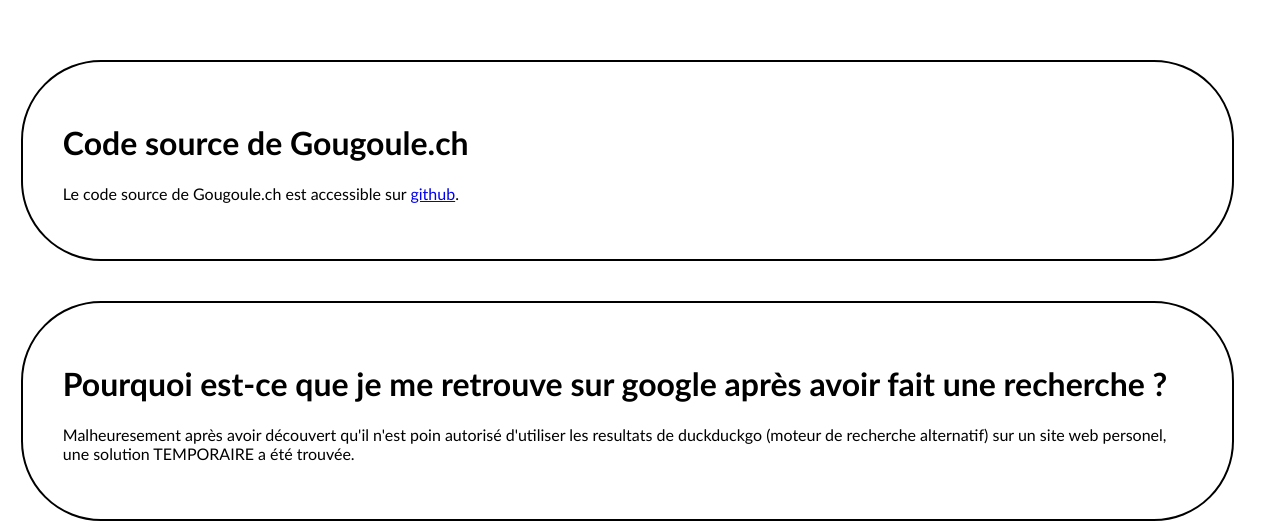
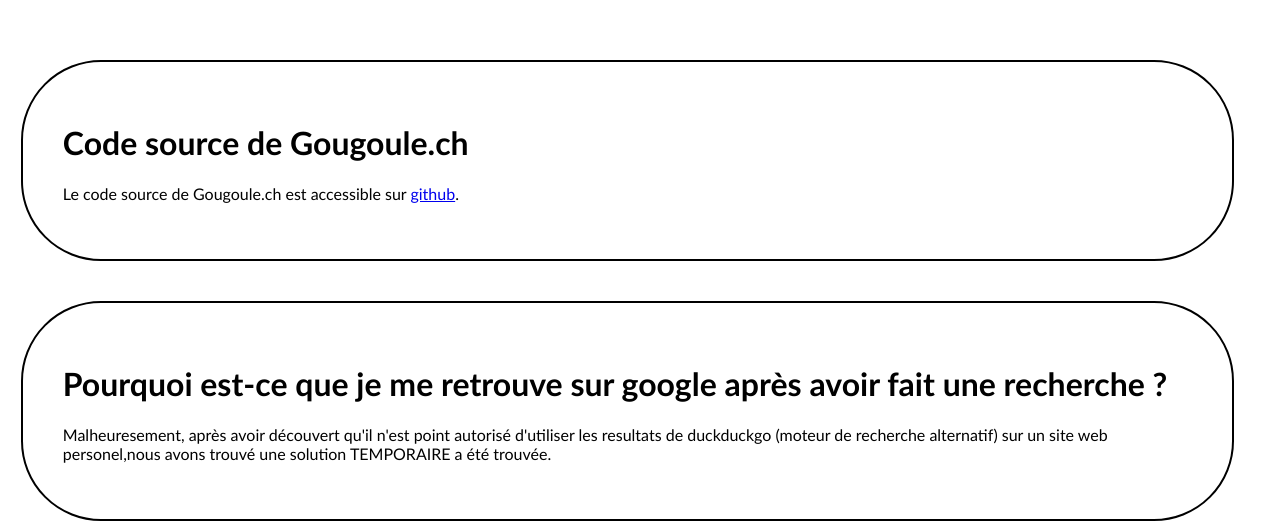
Before and after one commit to pioucraft/new-gougoule.ch, a plain HTML site: page client/index.html in a window 1280 px wide. Shown: the part 829-1358 px from the top of the page. Drawn offline with Linux system fonts and the light colour scheme.

Commit message:
fix html

```diff
--- a/client/index.html
+++ b/client/index.html
@@ -40,7 +40,7 @@
             </div>
             <div class="after-card">
                 <h1>Pourquoi est-ce que je me retrouve sur google après avoir fait une recherche ?</h1>
-                <p>Malheuresement après avoir découvert qu'il n'est poin autorisé d'utiliser les resultats de duckduckgo (moteur de recherche alternatif) sur un site web personel, une solution TEMPORAIRE a été trouvée.</p>
+                <p>Malheuresement, après avoir découvert qu'il n'est point autorisé d'utiliser les resultats de duckduckgo (moteur de recherche alternatif) sur un site web personel,nous avons trouvé une solution TEMPORAIRE a été trouvée.</p>
             </div>
         </div>
     </div>
```
